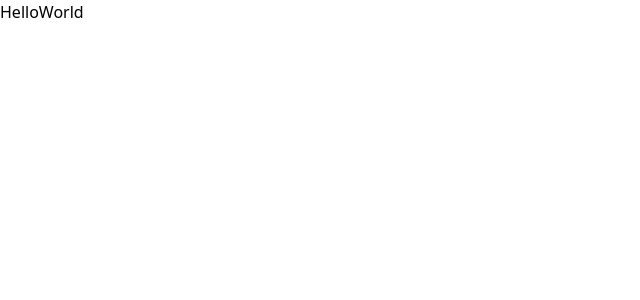
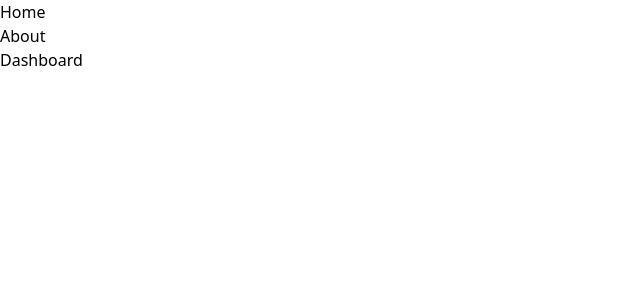
Before and after one commit to Anand3074/BLOG_APP, a React (Vite) app in the folder App_Blog/: page / in a window 1280 px wide. Shown: the top 300 px of the page, without its empty margins (0-640 px from the left). Built offline with nearby package versions, Linux system fonts and the light colour scheme.

Commit message:
created pages and push

```diff
--- a/App_Blog/package.json
+++ b/App_Blog/package.json
@@ -11,7 +11,8 @@
   },
   "dependencies": {
     "react": "^18.2.0",
-    "react-dom": "^18.2.0"
+    "react-dom": "^18.2.0",
+    "react-router-dom": "^6.22.2"
   },
   "devDependencies": {
     "@types/react": "^18.2.56",
--- a/App_Blog/src/App.jsx
+++ b/App_Blog/src/App.jsx
@@ -1,16 +1,18 @@
-import { BrowserRouter, Routes, Route } from 'react-router-dom';
-
-
-
-function App() {
+import React from 'react'
+import { BrowserRouter, Routes, Route } from 'react-router-dom'
+import Home from './pages/Home.jsx'
+import Dashboard from './pages/Dash.jsx'
+import About from './pages/About.jsx'
+const App = () => {
   return (
-          <>
-          <div>
-            HelloWorld
-          </div>
-          </>
-
-    );
+   <BrowserRouter>
+        <Routes>
+        <Route path='/' element={<Home/>}/>
+        <Route path='/About' element={<About/>}/>
+        <Route path='/Dashboard' element={<Dashboard/>}/>
+        </Routes>
+   </BrowserRouter>
+  )
 }
 
-export default App;
+export default App
--- /dev/null
+++ b/App_Blog/src/pages/About.jsx
@@ -0,0 +1,9 @@
+import React from 'react'
+
+const About = () => {
+  return (
+    <div>About</div>
+  )
+}
+
+export default About
--- /dev/null
+++ b/App_Blog/src/pages/Home.jsx
@@ -0,0 +1,22 @@
+import React from 'react'
+import { Link } from 'react-router-dom'
+
+const Home = () => {
+  return (
+    <div>
+        <ul>
+            <Link>
+                <li>Home</li>
+            </Link >
+            <Link to='/About'>
+                <li>About</li>
+            </Link>
+                <Link to='/Dashboard'>
+                <li>Dashboard</li>
+            </Link>
+        </ul>
+    </div>
+  )
+}
+
+export default Home
```
Also changed, not shown: 1 other file (tests, documents, lock files or other folders).
